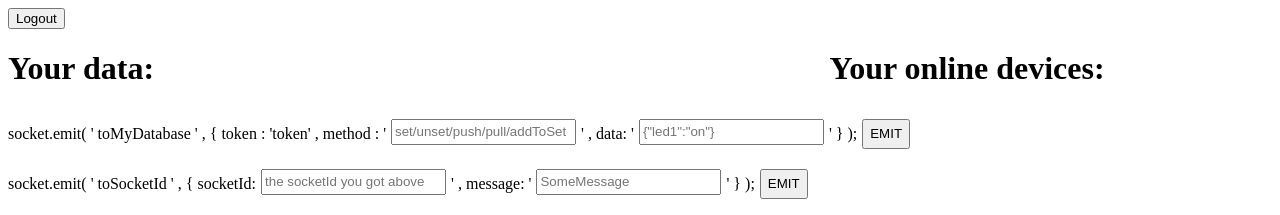
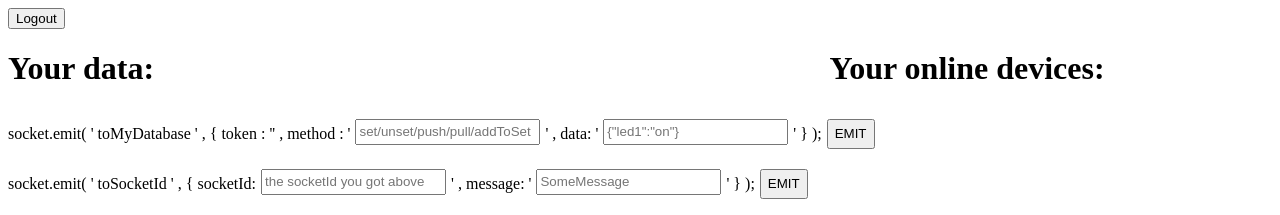
Before and after one commit to tranquochuy645/mongodb-socket.io-express, a website: page public/dashboard/index.html in a window 1280 px wide. Shown: the top 215 px of the page. Drawn offline with nearby package versions, Linux system fonts and the light colour scheme; no server answers.

Commit message:
live_test_2

```diff
--- a/public/dashboard/index.html
+++ b/public/dashboard/index.html
@@ -23,7 +23,7 @@
 
 
     <div style="display:flex;">
-        <p>socket.emit( ' toMyDatabase ' , { token : 'token' , method : '</p>
+        <p>socket.emit( ' toMyDatabase ' , { token : '<span id="token"></span>' , method : '</p>
         <input type="text" id="method" style="height: 20px;margin-top:10px;margin-left:5px;margin-right:5px;"
             placeholder="set/unset/push/pull/addToSet"></input>
         <p>' , data: '</p>
@@ -68,6 +68,7 @@
         let token = null;
         const searchParams = new URLSearchParams(window.location.search);
         token = searchParams.get('token');
+        document.getElementById('token').innerText=token;
         // console.log(token);
         function createHtmlElement(data) {
             var elementType = typeof data;
```
